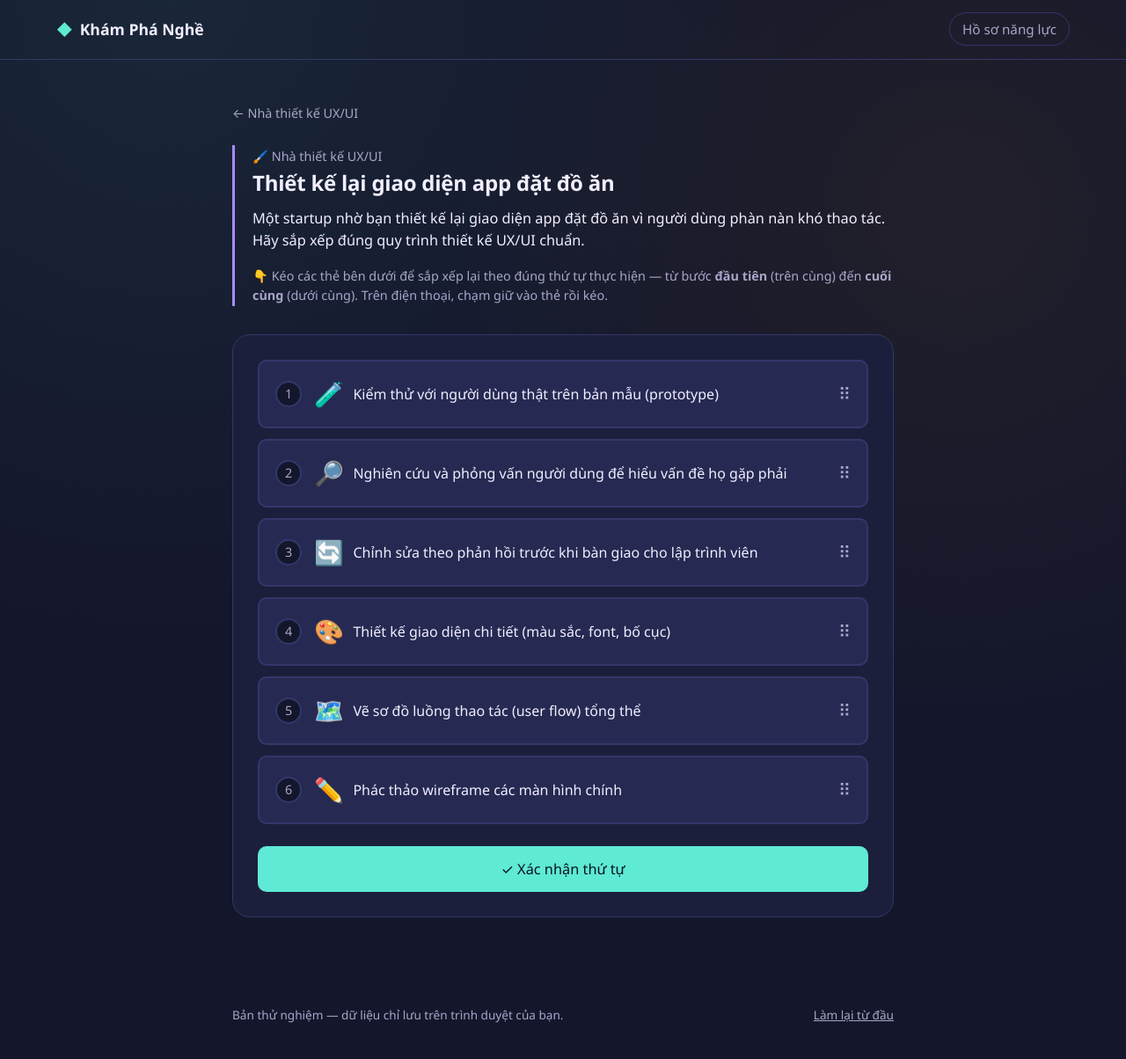
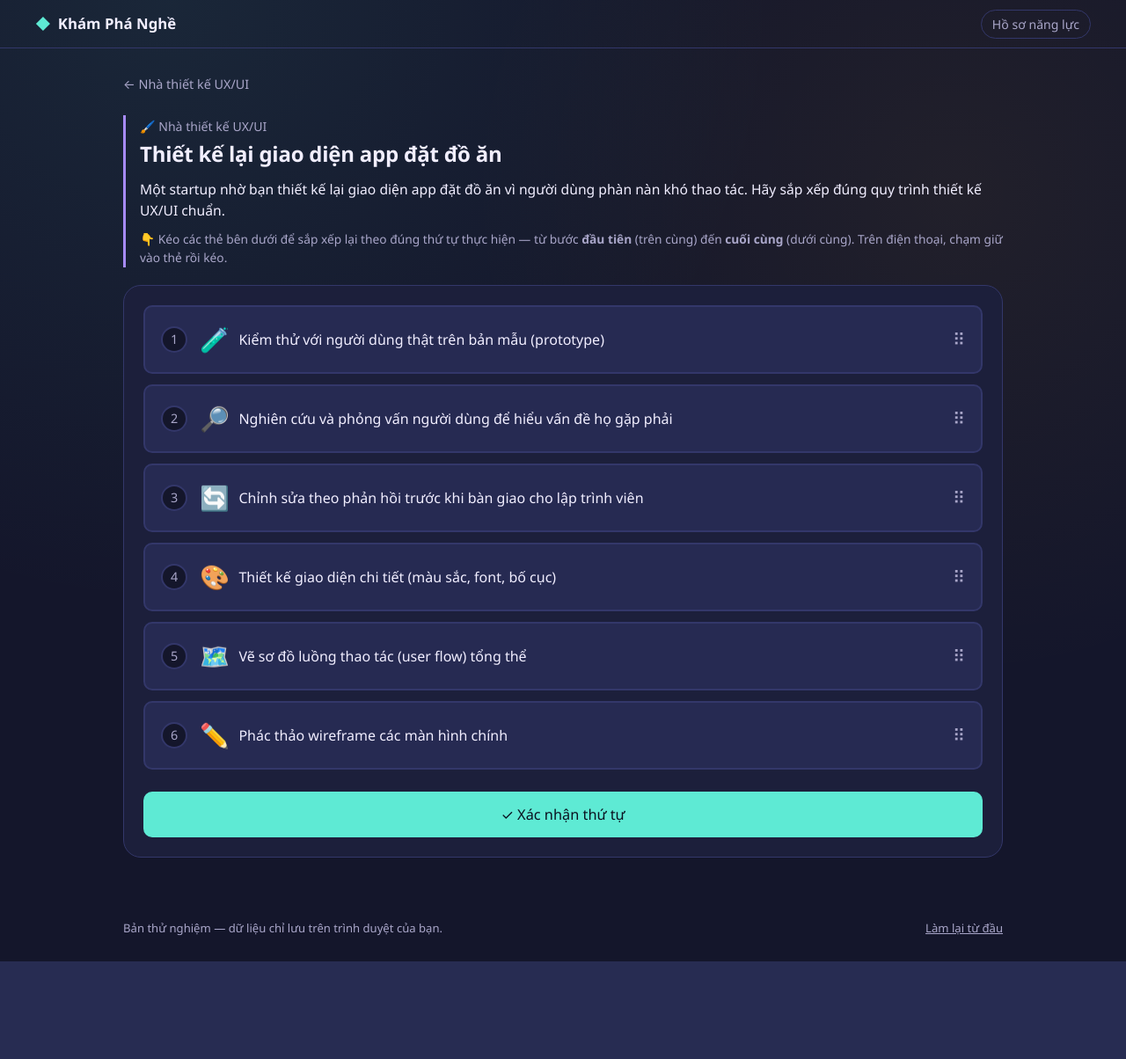
Before and after one commit to itstp10021994-bot/HSTanphu, a Flask app: page /task/uxui-app in a window 1280 px wide. Shown: the whole page at 88% size. After the commit the page ends 1093 px from the top, so only its background shows below. Run offline with Flask 3, Linux system fonts and the light colour scheme.

Commit message:
Add files via upload

```diff
--- a/static/css/style.css
+++ b/static/css/style.css
@@ -48,13 +48,13 @@ a { color: inherit; text-decoration: none; }
   display: flex;
   justify-content: space-between;
   align-items: center;
-  padding: 20px clamp(20px, 5vw, 64px);
+  padding: 14px clamp(16px, 4vw, 40px);
   border-bottom: 1px solid var(--border);
 }
 .brand {
   font-family: var(--font-head);
   font-weight: 700;
-  font-size: 1.1rem;
+  font-size: 1.05rem;
   display: flex;
   align-items: center;
   gap: 8px;
@@ -62,8 +62,8 @@ a { color: inherit; text-decoration: none; }
 .brand-mark { color: var(--accent); }
 .topnav a {
   color: var(--text-dim);
-  font-size: 0.95rem;
-  padding: 8px 14px;
+  font-size: 0.88rem;
+  padding: 6px 12px;
   border: 1px solid var(--border);
   border-radius: 999px;
   transition: border-color 0.15s, color 0.15s;
@@ -71,27 +71,117 @@ a { color: inherit; text-decoration: none; }
 .topnav a:hover { border-color: var(--accent); color: var(--text); }
 
 .page {
-  max-width: 880px;
+  max-width: 1080px;
   margin: 0 auto;
-  padding: 48px clamp(20px, 5vw, 64px) 80px;
+  padding: 28px clamp(16px, 4vw, 40px) 56px;
 }
 
 .footer {
   display: flex;
   justify-content: space-between;
-  padding: 20px clamp(20px, 5vw, 64px) 40px;
+  padding: 14px clamp(16px, 4vw, 40px) 28px;
   color: var(--text-dim);
-  font-size: 0.85rem;
-  max-width: 880px;
+  font-size: 0.82rem;
+  max-width: 1080px;
   margin: 0 auto;
 }
 .reset-link { text-decoration: underline; }
 
 /* ---------- Hero ---------- */
-.hero { max-width: 620px; margin-bottom: 48px; }
-.hero h1 { font-size: clamp(1.8rem, 4vw, 2.5rem); }
-.hero-sub { font-size: 1.05rem; }
-.hero-compact { margin-bottom: 32px; }
+.hero { max-width: 680px; margin-bottom: 24px; }
+.hero h1 { font-size: clamp(1.5rem, 3.2vw, 2.05rem); margin-bottom: 0.3em; }
+.hero-sub { font-size: 0.96rem; margin-bottom: 0; }
+.hero-compact { margin-bottom: 18px; }
+.inline-link { color: var(--accent); white-space: nowrap; }
+.inline-link:hover { text-decoration: underline; }
+
+/* ---------- Explore layout: sidebar tab + lưới ngành ---------- */
+.explore-layout {
+  display: grid;
+  grid-template-columns: 220px 1fr;
+  gap: 20px;
+  align-items: start;
+}
+
+.cluster-tabs {
+  display: flex;
+  flex-direction: column;
+  gap: 4px;
+  position: sticky;
+  top: 16px;
+  background: var(--surface);
+  border: 1px solid var(--border);
+  border-radius: var(--radius-sm);
+  padding: 8px;
+}
+.cluster-tab {
+  display: flex;
+  align-items: center;
+  gap: 8px;
+  width: 100%;
+  text-align: left;
+  padding: 9px 10px;
+  border-radius: 8px;
+  border: none;
+  background: transparent;
+  color: var(--text-dim);
+  font-family: var(--font-body);
+  font-size: 0.86rem;
+  cursor: pointer;
+  transition: background 0.15s, color 0.15s;
+}
+.cluster-tab:hover { background: var(--surface-2); color: var(--text); }
+.cluster-tab.active { background: var(--surface-2); color: var(--text); box-shadow: inset 3px 0 0 var(--accent); }
+.cluster-tab-icon { font-size: 1.05rem; flex-shrink: 0; }
+.cluster-tab-name { flex: 1; line-height: 1.25; }
+.cluster-tab-count {
+  font-size: 0.72rem;
+  color: var(--text-dim);
+  background: var(--bg);
+  border-radius: 999px;
+  padding: 1px 7px;
+  flex-shrink: 0;
+}
+.cluster-tab.active .cluster-tab-count { color: var(--accent); }
+
+.cluster-panel { display: none; }
+.cluster-panel.active { display: block; }
+
+.career-grid-compact {
+  display: grid;
+  grid-template-columns: repeat(auto-fill, minmax(230px, 1fr));
+  gap: 10px;
+}
+.career-card-compact {
+  display: flex;
+  align-items: center;
+  gap: 10px;
+  background: var(--surface);
+  border: 1px solid var(--border);
+  border-left: 3px solid var(--card-accent, var(--accent));
+  border-radius: 10px;
+  padding: 10px 12px;
+  position: relative;
+  transition: transform 0.12s, border-color 0.12s;
+}
+.career-card-compact:hover { transform: translateY(-2px); border-color: var(--card-accent, var(--accent)); }
+.career-icon-compact { font-size: 1.5rem; flex-shrink: 0; width: 1.7rem; text-align: center; }
+.career-card-body h3 { font-size: 0.92rem; margin-bottom: 1px; }
+.career-card-body p { font-size: 0.76rem; margin: 0; line-height: 1.3; }
+.career-card-compact .badge { position: absolute; top: 8px; right: 8px; font-size: 0.68rem; padding: 2px 7px; }
+
+@media (max-width: 760px) {
+  .explore-layout { grid-template-columns: 1fr; }
+  .cluster-tabs {
+    position: static;
+    flex-direction: row;
+    overflow-x: auto;
+    gap: 6px;
+  }
+  .cluster-tab { flex-direction: column; gap: 2px; white-space: nowrap; padding: 8px 10px; }
+  .cluster-tab.active { box-shadow: inset 0 -3px 0 var(--accent); }
+  .cluster-tab-name { font-size: 0.74rem; }
+}
 
 /* ---------- Buttons ---------- */
 .btn {
@@ -151,20 +241,20 @@ a { color: inherit; text-decoration: none; }
 /* ---------- Career detail ---------- */
 .career-header {
   display: flex;
-  gap: 20px;
+  gap: 16px;
   align-items: flex-start;
   border-left: 3px solid var(--card-accent, var(--accent));
-  padding-left: 20px;
-  margin-bottom: 40px;
+  padding-left: 16px;
+  margin-bottom: 24px;
 }
 .section-label {
-  font-size: 0.85rem;
+  font-size: 0.82rem;
   text-transform: none;
   color: var(--text-dim);
   font-family: var(--font-body);
-  margin-bottom: 14px;
+  margin-bottom: 10px;
 }
-.task-list { display: flex; flex-direction: column; gap: 10px; }
+.task-list { display: flex; flex-direction: column; gap: 8px; }
 .task-row {
   display: flex;
   justify-content: space-between;
@@ -173,7 +263,7 @@ a { color: inherit; text-decoration: none; }
   background: var(--surface);
   border: 1px solid var(--border);
   border-radius: var(--radius-sm);
-  padding: 18px 20px;
+  padding: 14px 16px;
 }
 .task-row:hover { border-color: var(--accent); }
 .task-row h3 { margin-bottom: 4px; font-size: 1.02rem; }
@@ -184,18 +274,18 @@ a { color: inherit; text-decoration: none; }
 /* ---------- Mission / task page ---------- */
 .mission {
   border-left: 3px solid var(--card-accent, var(--accent));
-  padding-left: 20px;
-  margin-bottom: 32px;
+  padding-left: 16px;
+  margin-bottom: 20px;
 }
-.mission-eyebrow { color: var(--text-dim); font-size: 0.9rem; }
-.mission-story { font-size: 1.02rem; color: var(--text); }
-.mission-hint { font-size: 0.9rem; color: var(--text-dim); }
+.mission-eyebrow { color: var(--text-dim); font-size: 0.88rem; }
+.mission-story { font-size: 0.98rem; color: var(--text); margin-bottom: 0.6em; }
+.mission-hint { font-size: 0.86rem; color: var(--text-dim); margin-bottom: 0; }
 
 .game-panel {
   background: var(--surface);
   border: 1px solid var(--border);
   border-radius: var(--radius-lg);
-  padding: clamp(16px, 4vw, 28px);
+  padding: clamp(14px, 3vw, 22px);
 }
 
 .step-list {
```
